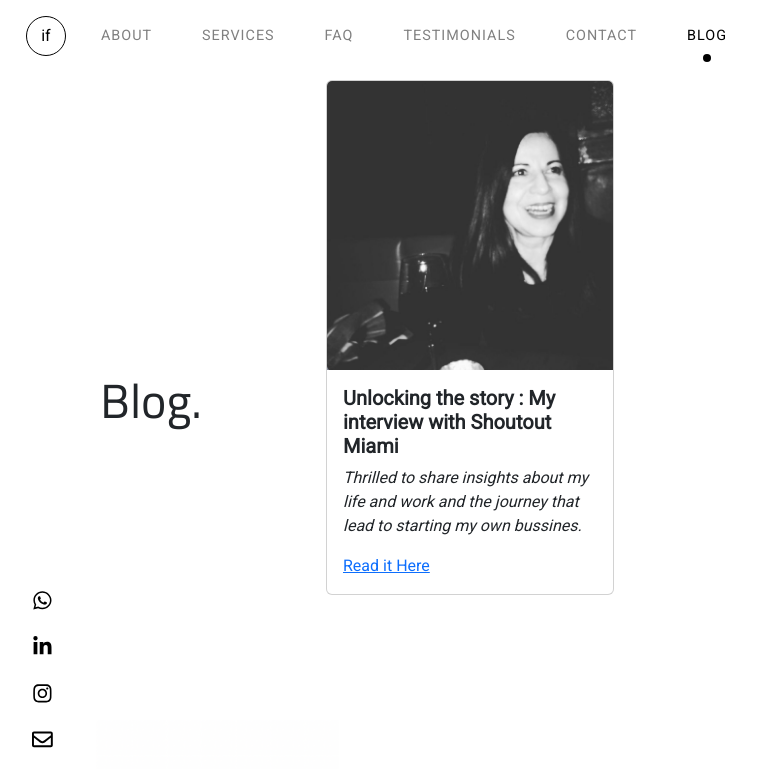
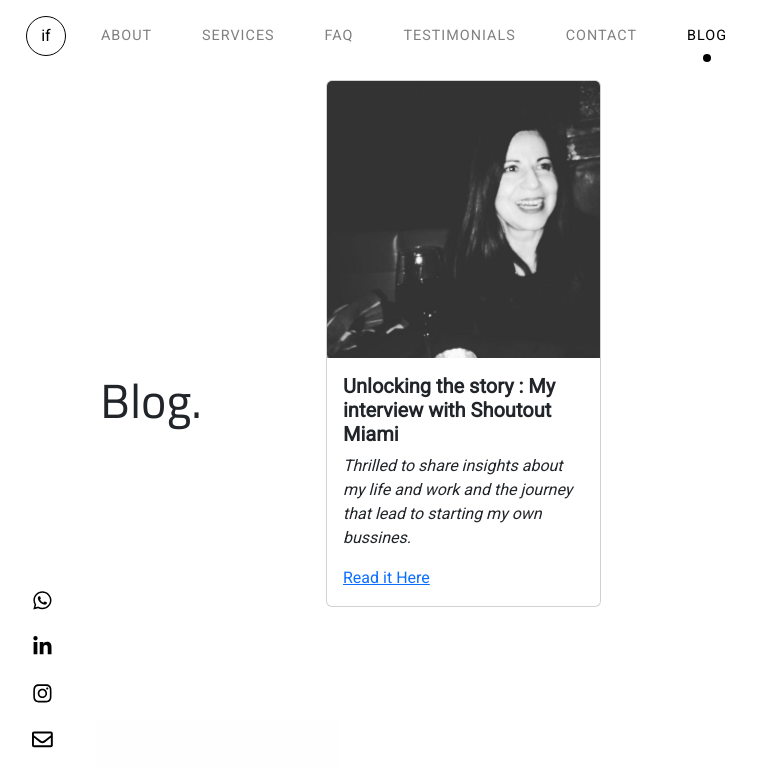
Before and after one commit to Julietteve/imagineTheFuture-client, a React (Create React App) app: page /blog in a window 1280 px wide. Shown: the top 769 px of the page, without its empty margins (0-762 px from the left). Built offline with nearby package versions, Linux system fonts and the light colour scheme; a web font is replaced by a local one.

Commit message:
center card

```diff
--- a/src/pages/Blog/index.tsx
+++ b/src/pages/Blog/index.tsx
@@ -43,7 +43,7 @@ const Blog = () => {
                             <div className='generic-padding'>
                                 <div className="row">
                                 {blogArticles.map((item)=>(
-                                    <div className="col-md-4 col-sm-12 offset-0.5" style={{marginBottom: '10px'}}>
+                                    <div className="col-md-4 col-sm-12 offset-0.5 d-flex justify-content-center " style={{marginBottom: '10px'}}>
                                             <Card style={{ width: '18rem', fontFamily: 'Roboto' }}>
                                                 <Card.Img variant="top" src="/images/interview.jpg" />
                                                 <Card.Body>
```
